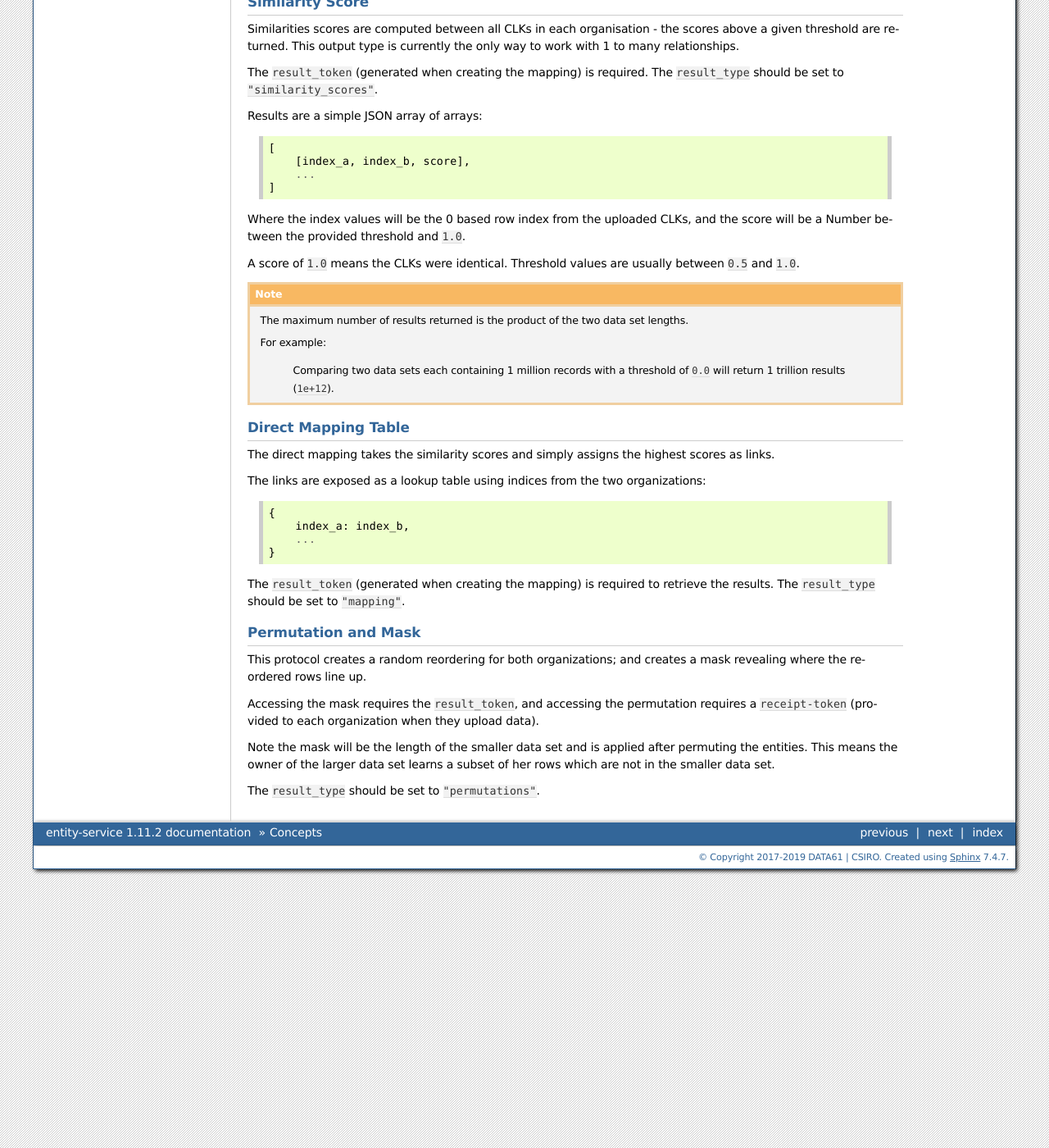
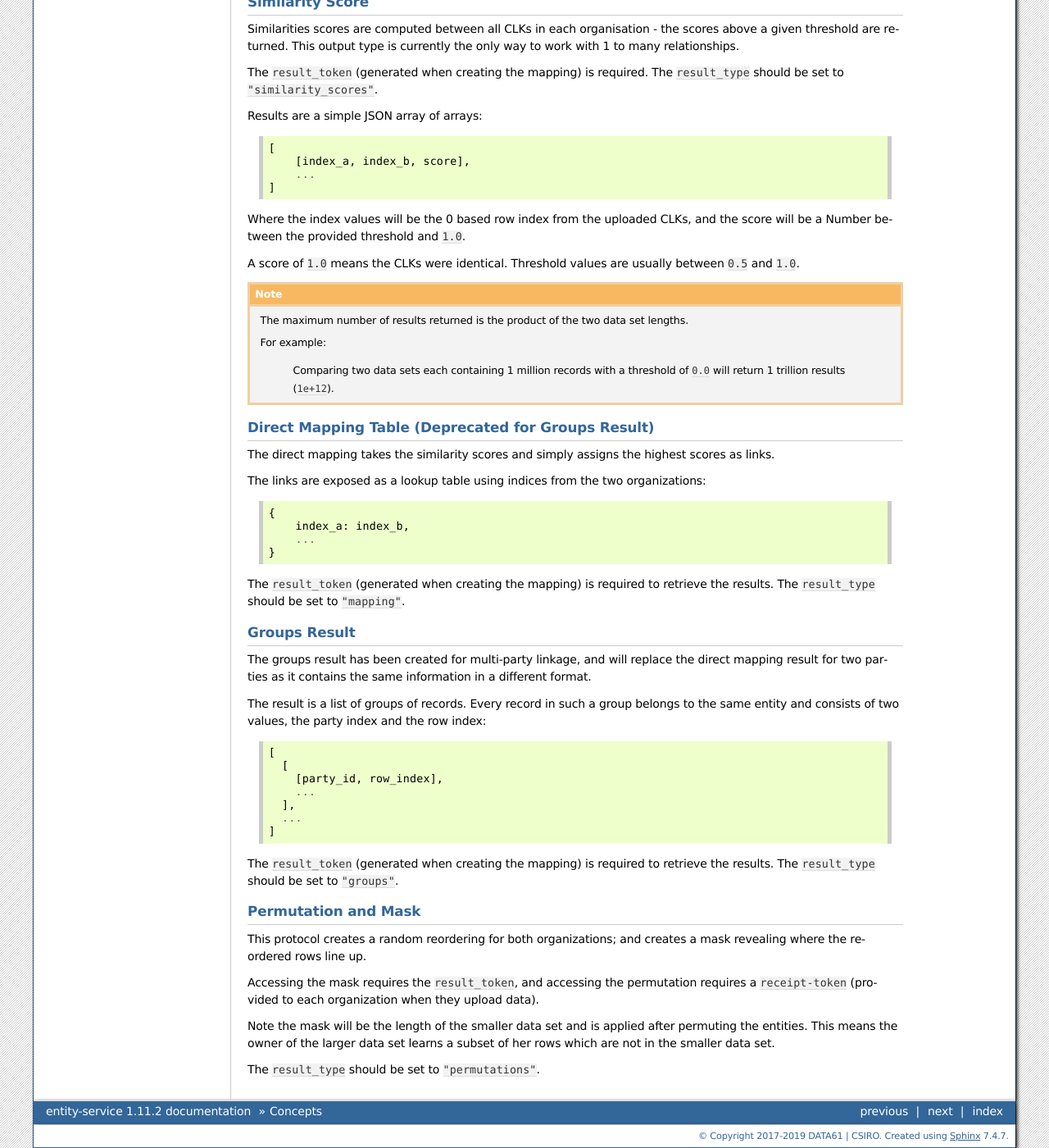
Before and after one commit to data61/anonlink-entity-service, a Sphinx documentation site: the page built from docs/concepts.rst, in a window 1280 px wide and 1400 px high, scrolled down 1365 px. Shown: the whole window at 82% size. Built offline with Sphinx 7.4.7, drawn with Linux system fonts in a browser that asks for light colours; formulas are drawn with MathJax 3.

Commit message:
Tiny bit of documentation for groups. (#449)
* Tiny bit of documentation for groups.
closes #416

```diff
--- a/docs/concepts.rst
+++ b/docs/concepts.rst
@@ -128,8 +128,8 @@
         Comparing two data sets each containing 1 million records with a threshold
         of ``0.0`` will return 1 trillion results (``1e+12``).
 
-Direct Mapping Table
-~~~~~~~~~~~~~~~~~~~~
+Direct Mapping Table (Deprecated for Groups Result)
+~~~~~~~~~~~~~~~~~~~~~~~~~~~~~~~~~~~~~~~~~~~~~~~~~~~
 
 The direct mapping takes the similarity scores and simply assigns the highest scores as links.
 
@@ -144,6 +144,26 @@
 The ``result_token`` (generated when creating the mapping) is required to retrieve the results. The
 ``result_type`` should be set to ``"mapping"``.
 
+Groups Result
+~~~~~~~~~~~~~
+
+The groups result has been created for multi-party linkage, and will replace the direct mapping result
+for two parties as it contains the same information in a different format.
+
+The result is a list of groups of records. Every record in such a group belongs to the same entity and
+consists of two values, the party index and the row index::
+
+    [
+      [
+        [party_id, row_index],
+        ...
+      ],
+      ...
+    ]
+
+
+The ``result_token`` (generated when creating the mapping) is required to retrieve the results. The
+``result_type`` should be set to ``"groups"``.
 
 Permutation and Mask
 ~~~~~~~~~~~~~~~~~~~~
```
